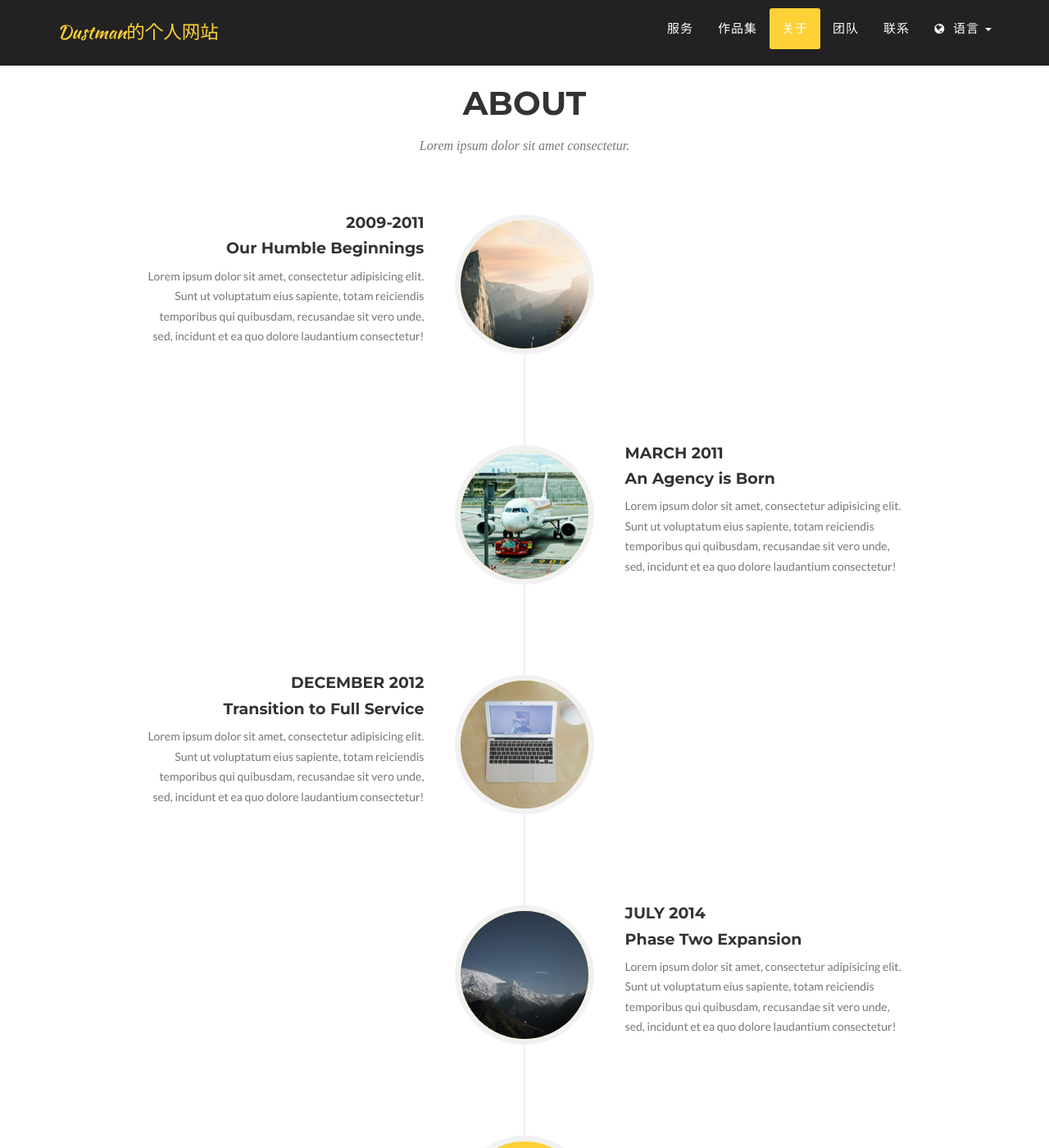
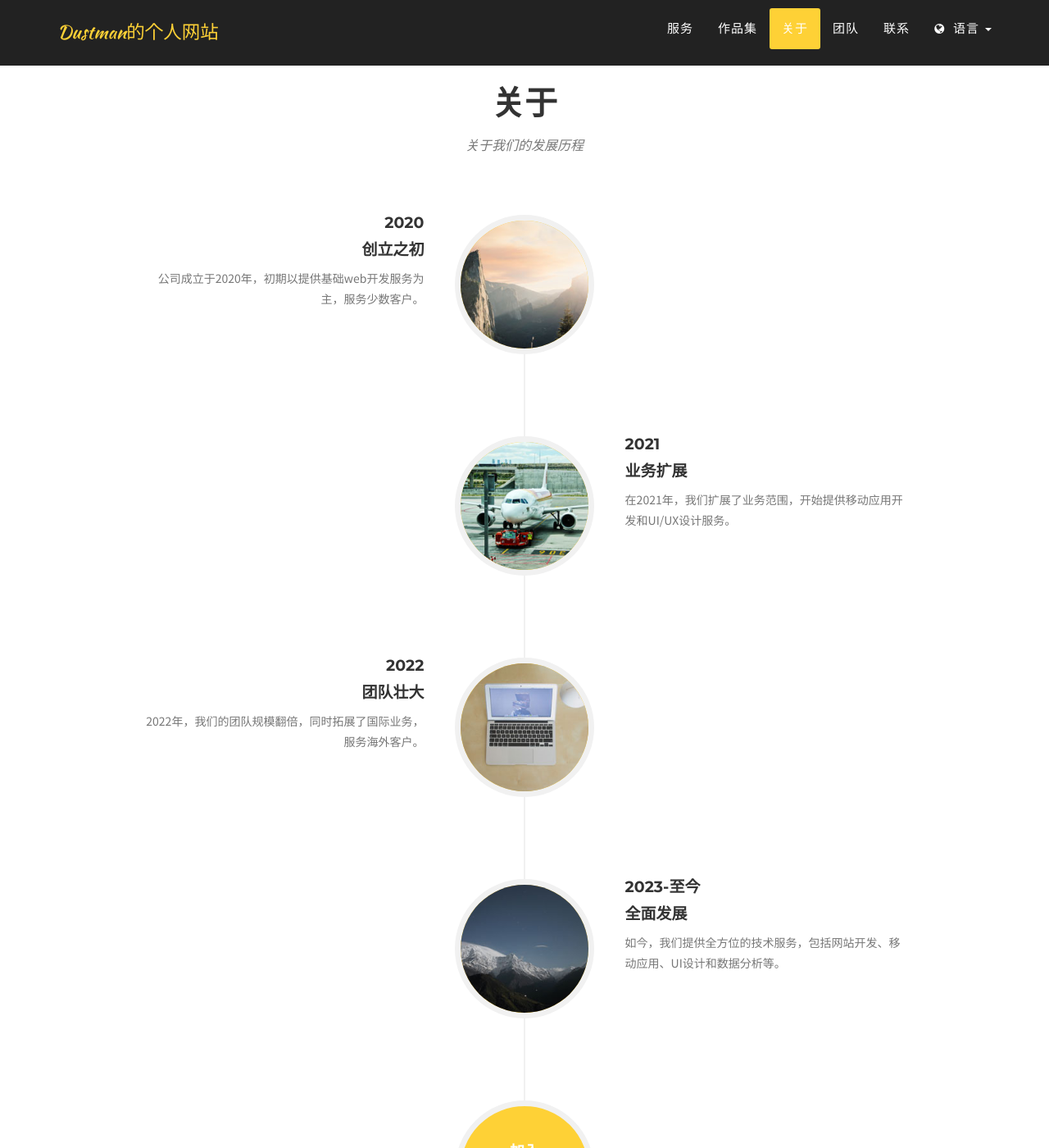
Before and after one commit to dustman2817/dustman.me-website, a Jekyll site: the page built from index.html, in a window 1280 px wide and 1400 px high, scrolled down 2731 px. Shown: the whole window at 82% size. Built offline with Jekyll 4.4.1, drawn with Linux system fonts in a browser that asks for light colours; some web fonts are replaced; some of the changed text lies outside the part shown.

Commit message:
完善网站中英文切换功能，添加联系表单和作品集页面的多语言支持

```diff
--- a/_includes/about.html
+++ b/_includes/about.html
@@ -3,8 +3,8 @@
         <div class="container">
             <div class="row">
                 <div class="col-lg-12 text-center">
-                    <h2 class="section-heading">About</h2>
-                    <h3 class="section-subheading text-muted">Lorem ipsum dolor sit amet consectetur.</h3>
+                    <h2 class="section-heading" data-lang-key="about">{{ site.nav.about }}</h2>
+                    <h3 class="section-subheading text-muted" data-lang-key="about-subtitle">关于我们的发展历程</h3>
                 </div>
             </div>
             <div class="row">
@@ -16,11 +16,17 @@
                             </div>
                             <div class="timeline-panel">
                                 <div class="timeline-heading">
-                                    <h4>2009-2011</h4>
-                                    <h4 class="subheading">Our Humble Beginnings</h4>
+                                    <h4>2020</h4>
+                                    <h4 class="subheading">
+                                        <span class="lang-zh">创立之初</span>
+                                        <span class="lang-en" style="display:none;">Our Humble Beginnings</span>
+                                    </h4>
                                 </div>
                                 <div class="timeline-body">
-                                    <p class="text-muted">Lorem ipsum dolor sit amet, consectetur adipisicing elit. Sunt ut voluptatum eius sapiente, totam reiciendis temporibus qui quibusdam, recusandae sit vero unde, sed, incidunt et ea quo dolore laudantium consectetur!</p>
+                                    <p class="text-muted">
+                                        <span class="lang-zh">公司成立于2020年，初期以提供基础web开发服务为主，服务少数客户。</span>
+                                        <span class="lang-en" style="display:none;">Founded in 2020, the company started by providing basic web development services to a small number of clients.</span>
+                                    </p>
                                 </div>
                             </div>
                         </li>
@@ -30,11 +36,17 @@
                             </div>
                             <div class="timeline-panel">
                                 <div class="timeline-heading">
-                                    <h4>March 2011</h4>
-                                    <h4 class="subheading">An Agency is Born</h4>
+                                    <h4>2021</h4>
+                                    <h4 class="subheading">
+                                        <span class="lang-zh">业务扩展</span>
+                                        <span class="lang-en" style="display:none;">Business Expansion</span>
+                                    </h4>
                                 </div>
                                 <div class="timeline-body">
-                                    <p class="text-muted">Lorem ipsum dolor sit amet, consectetur adipisicing elit. Sunt ut voluptatum eius sapiente, totam reiciendis temporibus qui quibusdam, recusandae sit vero unde, sed, incidunt et ea quo dolore laudantium consectetur!</p>
+                                    <p class="text-muted">
+                                        <span class="lang-zh">在2021年，我们扩展了业务范围，开始提供移动应用开发和UI/UX设计服务。</span>
+                                        <span class="lang-en" style="display:none;">In 2021, we expanded our business scope to include mobile app development and UI/UX design services.</span>
+                                    </p>
                                 </div>
                             </div>
                         </li>
@@ -44,11 +56,17 @@
                             </div>
                             <div class="timeline-panel">
                                 <div class="timeline-heading">
-                                    <h4>December 2012</h4>
-                                    <h4 class="subheading">Transition to Full Service</h4>
+                                    <h4>2022</h4>
+                                    <h4 class="subheading">
+                                        <span class="lang-zh">团队壮大</span>
+                                        <span class="lang-en" style="display:none;">Team Growth</span>
+                                    </h4>
                                 </div>
                                 <div class="timeline-body">
-                                    <p class="text-muted">Lorem ipsum dolor sit amet, consectetur adipisicing elit. Sunt ut voluptatum eius sapiente, totam reiciendis temporibus qui quibusdam, recusandae sit vero unde, sed, incidunt et ea quo dolore laudantium consectetur!</p>
+                                    <p class="text-muted">
+                                        <span class="lang-zh">2022年，我们的团队规模翻倍，同时拓展了国际业务，服务海外客户。</span>
+                                        <span class="lang-en" style="display:none;">In 2022, our team doubled in size, and we expanded into international markets, serving clients overseas.</span>
+                                    </p>
                                 </div>
                             </div>
                         </li>
@@ -58,19 +76,26 @@
                             </div>
                             <div class="timeline-panel">
                                 <div class="timeline-heading">
-                                    <h4>July 2014</h4>
-                                    <h4 class="subheading">Phase Two Expansion</h4>
+                                    <h4>2023-至今</h4>
+                                    <h4 class="subheading">
+                                        <span class="lang-zh">全面发展</span>
+                                        <span class="lang-en" style="display:none;">Full-Service Development</span>
+                                    </h4>
                                 </div>
                                 <div class="timeline-body">
-                                    <p class="text-muted">Lorem ipsum dolor sit amet, consectetur adipisicing elit. Sunt ut voluptatum eius sapiente, totam reiciendis temporibus qui quibusdam, recusandae sit vero unde, sed, incidunt et ea quo dolore laudantium consectetur!</p>
+                                    <p class="text-muted">
+                                        <span class="lang-zh">如今，我们提供全方位的技术服务，包括网站开发、移动应用、UI设计和数据分析等。</span>
+                                        <span class="lang-en" style="display:none;">Today, we offer comprehensive technical services, including website development, mobile applications, UI design, and data analytics.</span>
+                                    </p>
                                 </div>
                             </div>
                         </li>
                         <li class="timeline-inverted">
                             <div class="timeline-image">
-                                <h4>Be Part
-                                    <br>Of Our
-                                    <br>Story!</h4>
+                                <h4>
+                                    <span class="lang-zh">加入<br>我们的<br>故事！</span>
+                                    <span class="lang-en" style="display:none;">Be Part<br>Of Our<br>Story!</span>
+                                </h4>
                             </div>
                         </li>
                     </ul>
--- a/_includes/contact.html
+++ b/_includes/contact.html
@@ -18,21 +18,21 @@
                         <div class="row">
                             <div class="col-md-6">
                                 <div class="form-group">
-                                    <input type="text" class="form-control" placeholder="您的姓名 / Your Name *" id="name" required data-validation-required-message="请输入您的姓名。">
+                                    <input type="text" class="form-control" placeholder="您的姓名 *" id="name" required data-validation-required-message="请输入您的姓名。">
                                     <p class="help-block text-danger"></p>
                                 </div>
                                 <div class="form-group">
-                                    <input type="email" class="form-control" placeholder="您的邮箱 / Your Email *" id="email" required data-validation-required-message="请输入您的邮箱地址。">
+                                    <input type="email" class="form-control" placeholder="您的邮箱 *" id="email" required data-validation-required-message="请输入您的邮箱地址。">
                                     <p class="help-block text-danger"></p>
                                 </div>
                                 <div class="form-group">
-                                    <input type="tel" class="form-control" placeholder="您的电话 / Your Phone *" id="phone" required data-validation-required-message="请输入您的电话号码。">
+                                    <input type="tel" class="form-control" placeholder="您的电话 *" id="phone" required data-validation-required-message="请输入您的电话号码。">
                                     <p class="help-block text-danger"></p>
                                 </div>
                             </div>
                             <div class="col-md-6">
                                 <div class="form-group">
-                                    <textarea class="form-control" placeholder="您的留言 / Your Message *" id="message" required data-validation-required-message="请输入您的留言内容。"></textarea>
+                                    <textarea class="form-control" placeholder="您的留言 *" id="message" required data-validation-required-message="请输入您的留言内容。"></textarea>
                                     <p class="help-block text-danger"></p>
                                 </div>
                             </div>
--- a/js/contact_me.js
+++ b/js/contact_me.js
@@ -17,6 +17,10 @@ $(function() {
             if (firstName.indexOf(' ') >= 0) {
                 firstName = name.split(' ').slice(0, -1).join(' ');
             }
+
+            // 当前语言
+            var currentLang = localStorage.getItem('language') || 'zh';
+
             $.ajax({
                 url: "././mail/contact_me.php",
                 type: "POST",
@@ -32,8 +36,16 @@ $(function() {
                     $('#success').html("<div class='alert alert-success'>");
                     $('#success > .alert-success').html("<button type='button' class='close' data-dismiss='alert' aria-hidden='true'>&times;")
                         .append("</button>");
-                    $('#success > .alert-success')
-                        .append("<strong>Your message has been sent. </strong>");
+
+                    // 根据当前语言设置成功消息
+                    if (currentLang === 'zh') {
+                        $('#success > .alert-success')
+                            .append("<strong>您的消息已成功发送！</strong>");
+                    } else {
+                        $('#success > .alert-success')
+                            .append("<strong>Your message has been sent successfully!</strong>");
+                    }
+
                     $('#success > .alert-success')
                         .append('</div>');
 
@@ -45,7 +57,14 @@ $(function() {
                     $('#success').html("<div class='alert alert-danger'>");
                     $('#success > .alert-danger').html("<button type='button' class='close' data-dismiss='alert' aria-hidden='true'>&times;")
                         .append("</button>");
-                    $('#success > .alert-danger').append("<strong>Sorry " + firstName + ", it seems that my mail server is not responding. Please try again later!");
+
+                    // 根据当前语言设置错误消息
+                    if (currentLang === 'zh') {
+                        $('#success > .alert-danger').append("<strong>抱歉，" + firstName + "，</strong>邮件服务器没有响应，请稍后再试！");
+                    } else {
+                        $('#success > .alert-danger').append("<strong>Sorry, " + firstName + ",</strong> it seems that the mail server is not responding. Please try again later!");
+                    }
+
                     $('#success > .alert-danger').append('</div>');
                     //clear all fields
                     $('#contactForm').trigger("reset");
--- a/js/language-switch.js
+++ b/js/language-switch.js
@@ -52,6 +52,9 @@ document.addEventListener('DOMContentLoaded', function() {
 
         // 更新带有data-lang-key的元素
         updateTranslations(lang);
+
+        // 更新表单占位符
+        updateFormPlaceholders(lang);
     }
 
     function hideElements(selector) {
@@ -75,6 +78,29 @@ document.addEventListener('DOMContentLoaded', function() {
         });
     }
 
+    // 更新表单占位符和验证消息
+    function updateFormPlaceholders(lang) {
+        if (lang === 'zh') {
+            updatePlaceholder('#name', '您的姓名 *', '请输入您的姓名。');
+            updatePlaceholder('#email', '您的邮箱 *', '请输入您的邮箱地址。');
+            updatePlaceholder('#phone', '您的电话 *', '请输入您的电话号码。');
+            updatePlaceholder('#message', '您的留言 *', '请输入您的留言内容。');
+        } else {
+            updatePlaceholder('#name', 'Your Name *', 'Please enter your name.');
+            updatePlaceholder('#email', 'Your Email *', 'Please enter your email address.');
+            updatePlaceholder('#phone', 'Your Phone *', 'Please enter your phone number.');
+            updatePlaceholder('#message', 'Your Message *', 'Please enter a message.');
+        }
+    }
+
+    function updatePlaceholder(selector, placeholder, validationMessage) {
+        const el = document.querySelector(selector);
+        if (el) {
+            el.setAttribute('placeholder', placeholder);
+            el.setAttribute('data-validation-required-message', validationMessage);
+        }
+    }
+
     // 翻译数据
     const translations = {
         'services': {
@@ -88,6 +114,10 @@ document.addEventListener('DOMContentLoaded', function() {
         'about': {
             'zh': '关于',
             'en': 'About'
+        },
+        'about-subtitle': {
+            'zh': '关于我们的发展历程',
+            'en': 'Our Journey and Development'
         },
         'team': {
             'zh': '团队',
@@ -116,6 +146,14 @@ document.addEventListener('DOMContentLoaded', function() {
         'team-subtitle': {
             'zh': '专业的技术团队为您提供优质服务',
             'en': 'Our professional team provides excellent service'
+        },
+        'success-message': {
+            'zh': '<strong>您的消息已成功发送！</strong>',
+            'en': '<strong>Your message has been sent successfully!</strong>'
+        },
+        'error-message': {
+            'zh': '<strong>抱歉！</strong> 发送消息时出现错误，请稍后再试。',
+            'en': '<strong>Sorry!</strong> An error occurred while sending your message. Please try again later.'
         }
     };
 });
```
